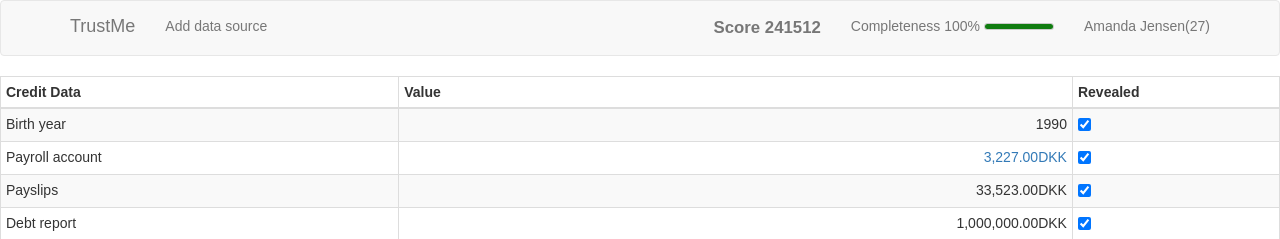
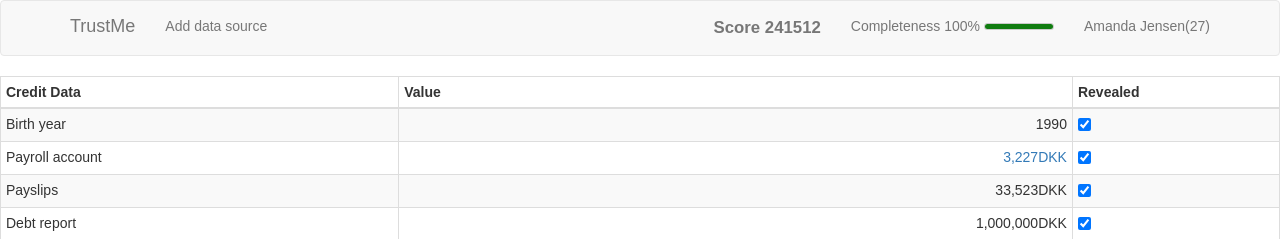
Before and after one commit to ocg1/CreditScore, a React (Create React App) app: page / in a window 1280 px wide. Shown: the top 239 px of the page. Built offline with nearby package versions, Linux system fonts and the light colour scheme.

Commit message:
minor fixes

```diff
--- a/src/CreditInfo.js
+++ b/src/CreditInfo.js
@@ -16,7 +16,7 @@ class CreditInfo extends Component {
     }
 
     getDataString = (data) => {
-        var formatAmount = (amount) => amount.formatMoney(2)+ "DKK"
+        var formatAmount = (amount) => amount.formatMoney(0)+ "DKK"
 
         if (data.total) return formatAmount(data.total)
         if (data.pay) return formatAmount(data.pay)
@@ -35,7 +35,7 @@ class CreditInfo extends Component {
 
     setAccountData = (data) => {
         function mapper(o){
-            return {amount: o.FIELD4, category: o.FIELD5, date: o.FIELD7}
+            return {amount: o.FIELD4 == "0.00"?o.FIELD3:o.FIELD4, category: o.FIELD5, date: o.FIELD7}
         }
         data.then((v) => {
             v.shift()
```
